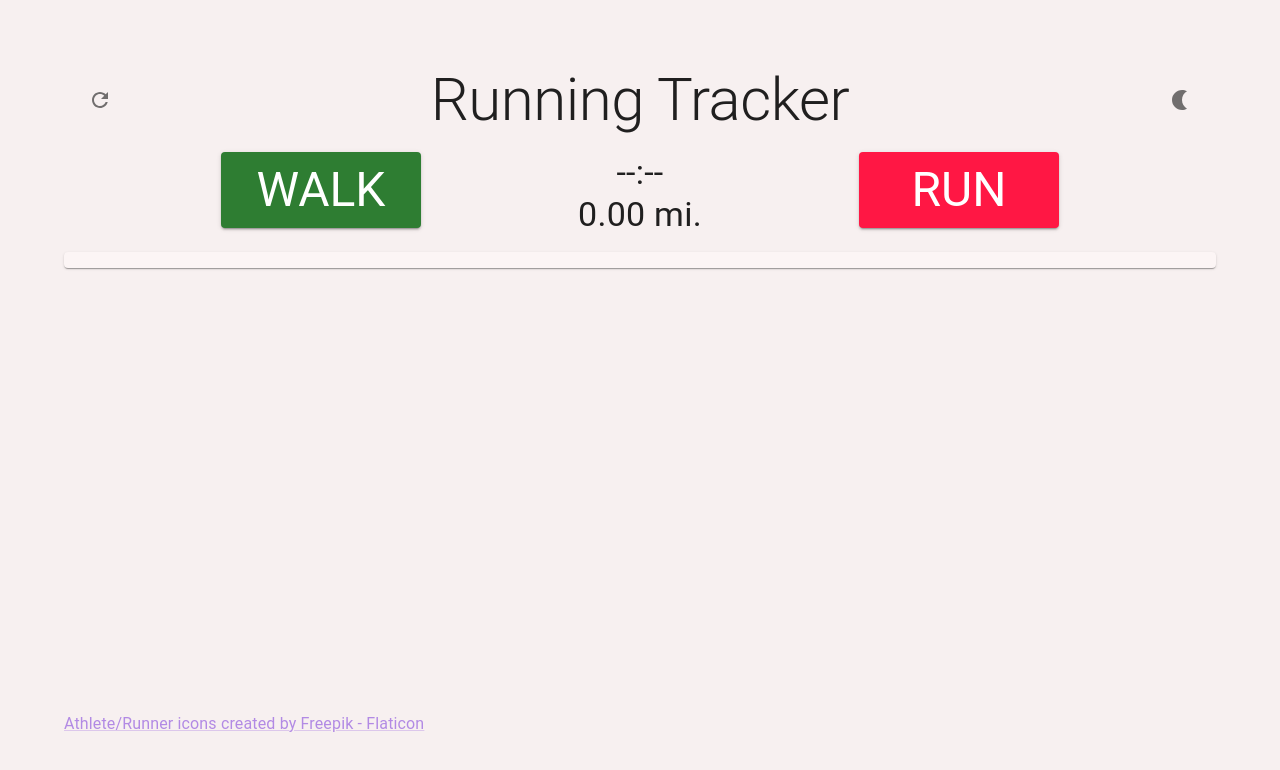
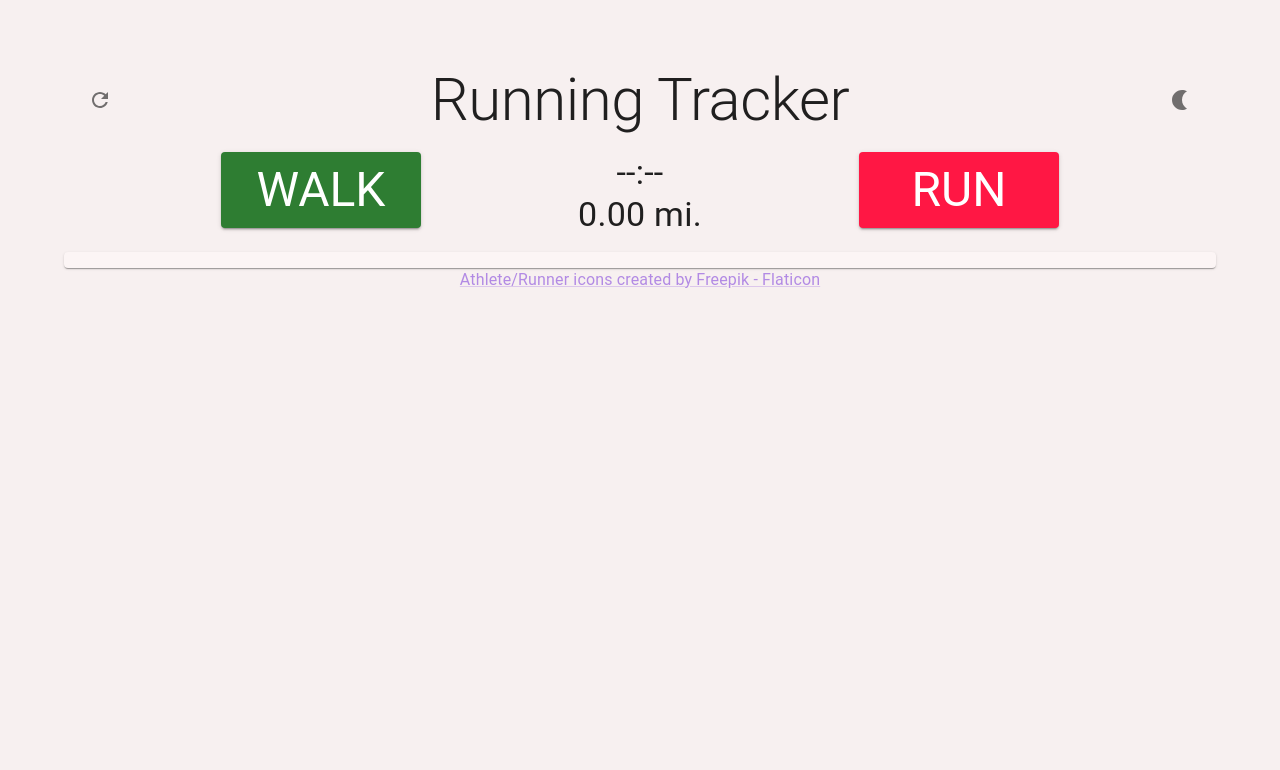
Before and after one commit to MFazio23/fazio-running-tracker, a React (Vite) app: page / in a window 1280 px wide. Shown: the top 770 px of the page. Built offline with nearby package versions, Linux system fonts and the light colour scheme.

Commit message:
Messing with heights, refactor a bit

```diff
--- /dev/null
+++ b/RunningControls.tsx
@@ -0,0 +1,22 @@
+import {Box, Button, Stack, Typography} from '@mui/material';
+
+export interface RunningControlsProps {
+    totalTime: string;
+    totalDistance: number;
+    addEvent: (type: "Walk" | "Run") => void;
+}
+
+export const RunningControls = ({totalTime, totalDistance, addEvent}: RunningControlsProps) => {
+    return (
+        <Box display={"flex"} justifyContent={"space-evenly"} pt={2}>
+            <Button variant="contained" color="success" size="large" onClick={() => addEvent('Walk')}
+                    sx={{mb: 1, minWidth: 200}}><Typography variant="h3">Walk</Typography></Button>
+            <Stack>
+                <Typography variant="h4">{totalTime}</Typography>
+                <Typography variant="h4">{totalDistance.toFixed(2)} mi.</Typography>
+            </Stack>
+            <Button variant="contained" color="error" size="large" onClick={() => addEvent('Run')}
+                    sx={{mb: 1, minWidth: 200}}><Typography variant="h3">Run</Typography></Button>
+        </Box>
+    )
+}
--- a/src/App.tsx
+++ b/src/App.tsx
@@ -4,7 +4,7 @@ import {RunningScreen} from './RunningScreen';
 
 function App() {
     return (
-        <Container id="root" maxWidth={"sm"} sx={{height: '100%'}}>
+        <Container id="root" maxWidth={"sm"}>
             <RunningScreen/>
         </Container>
     )
--- a/src/RunningScreen.tsx
+++ b/src/RunningScreen.tsx
@@ -1,10 +1,11 @@
-import {Box, Button, IconButton, Link, List, Paper, Stack, Typography, useColorScheme, useTheme} from '@mui/material';
+import {Box, IconButton, Link, List, Paper, Typography, useColorScheme, useTheme} from '@mui/material';
 import {useEffect, useState} from 'react';
 import {differenceInSeconds} from 'date-fns';
 import {RunningEventItem} from './RunningEventItem';
 import {Nightlight, Refresh, WbSunny} from '@mui/icons-material';
 import {parseRunningEventsFromStorage, RunningEvent} from './RunningEvent';
 import {AlertDialog} from './dialogs/AlertDialog';
+import {RunningControls} from '../RunningControls';
 
 export type AlertDialogType = 'resetEvents' | '';
 
@@ -141,17 +142,10 @@ export const RunningScreen = () => {
 
             <Typography variant={"h2"}>Running Tracker</Typography>
 
-            <Box display={"flex"} justifyContent={"space-evenly"} pt={2}>
-                <Button variant="contained" color="success" size="large" onClick={() => addEvent('Walk')}
-                        sx={{mb: 1, minWidth: 200}}><Typography variant="h3">Walk</Typography></Button>
-                <Stack>
-                    <Typography variant="h4">{totalTime}</Typography>
-                    <Typography variant="h4">{totalDistance.toFixed(2)} mi.</Typography>
-                </Stack>
-                <Button variant="contained" color="error" size="large" onClick={() => addEvent('Run')}
-                        sx={{mb: 1, minWidth: 200}}><Typography variant="h3">Run</Typography></Button>
-            </Box>
-            <Paper style={{maxHeight: 800, overflow: 'auto', marginTop: 16}}>
+            <Box display="flex" flexDirection="column" flex="1">
+                <RunningControls totalDistance={totalDistance} totalTime={totalTime} addEvent={addEvent}/>
+
+                <Paper style={{flex: 1, maxHeight: 800, overflow: 'auto', marginTop: 16}}>
                     <List>
                         {events
                             .sort((a, b) => b.start.getTime() - a.start.getTime())
@@ -163,14 +157,15 @@ export const RunningScreen = () => {
                     </List>
                 </Paper>
 
-            <AlertDialog dialogType={dialogType} isOpen={isDialogOpen} title={dialogTitle} content={dialogContent}
-                         handleCloseDialog={handleCloseDialog}/>
-
-            <Box position="absolute" sx={{bottom: 0}}>
+                <Box>
                     <Link href={'https://www.flaticon.com/free-icon/athlete_11010139'}>
                         Athlete/Runner icons created by Freepik - Flaticon
                     </Link>
                 </Box>
             </Box>
+
+            <AlertDialog dialogType={dialogType} isOpen={isDialogOpen} title={dialogTitle} content={dialogContent}
+                         handleCloseDialog={handleCloseDialog}/>
+        </Box>
     )
 }
--- a/src/index.css
+++ b/src/index.css
@@ -1,6 +1,6 @@
 html, body {
     width: 100%;
-    height: 100vh;
+    height: 100%;
     margin: 0 auto;
     padding: 0;
     font-family: 'Roboto', sans-serif;
```
Lines whose indentation alone changed are shown as unchanged.
